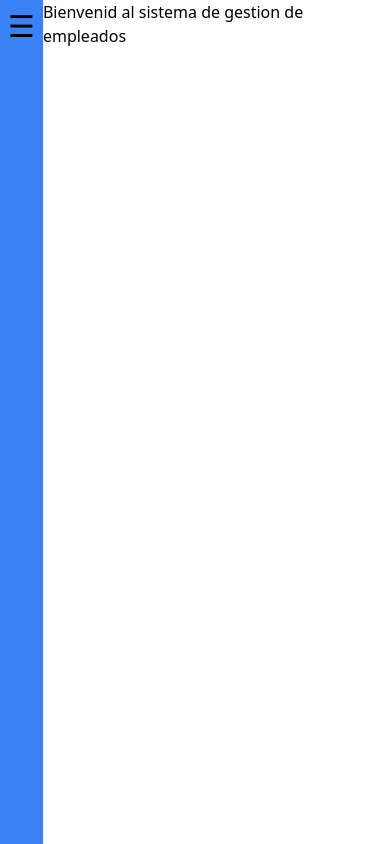
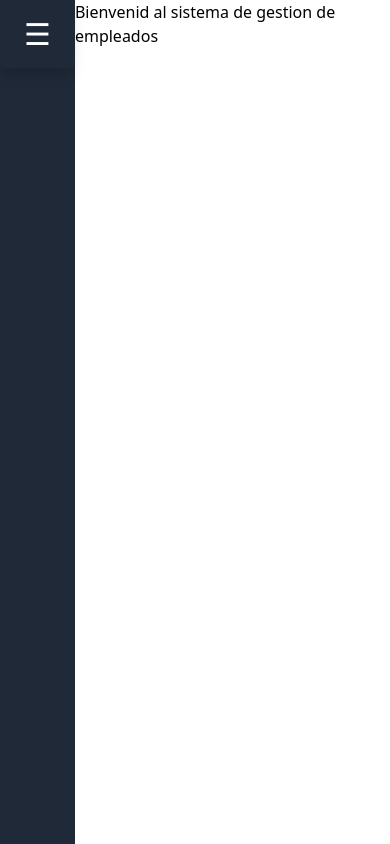
Before and after one commit to Kevin-ORojas/interfazFinalSena, a React (Vite) app in the folder client/vite-project/: page / in a window 390 px wide. Built offline with nearby package versions, Linux system fonts and the light colour scheme.

Commit message:
transition en navbar

```diff
--- a/client/vite-project/src/components/Sidebar.jsx
+++ b/client/vite-project/src/components/Sidebar.jsx
@@ -1,6 +1,7 @@
 import React, { useState } from "react";
 import CloseIcon from "@mui/icons-material/Close";
 import { Link } from "react-router-dom";
+import Home from "./Home";
 
 export const Sidebar = () => {
   const [isOpen, setIsOpen] = useState(false);
@@ -14,11 +15,11 @@ export const Sidebar = () => {
   };
 
   return (
-    <div className="flex min-h-screen">
+    <div className="flex min-h-screen relative">
       <aside
-        className={`w-64 h-screen bg-gray-800 text-white p-5 flex flex-col justify-between ${
-          isOpen ? "block" : "hidden"
-        } md:block  `}
+        className={`fixed w-64 left-0 top-0 h-screen  transition-transform duration-700 ease-in-out delay-150 bg-gray-800 text-white p-5 flex flex-col justify-between z-10 ${
+          isOpen ? "translate-x-0" : "-translate-x-full"
+        }  md:translate-x-0  `}
       >
         {/* Contenedor superior (logo, botón de cierre, navegación) */}
         <div>
@@ -86,16 +87,17 @@ export const Sidebar = () => {
         </div>
       </aside>
 
-      {/* Contenido */}
-
       <div
-        className={`${
-          isOpen ? "hidden transition duration-700" : "block "
-        } transition-all ease-in-out delay-150 bg-blue-500 `}
+        className={`flex-grow transition-all md:ml-64 duration-700 ease-in-out bg-gray-800  ${
+          isOpen ? "ml-44  opacity-0" : "ml-0 opacity-100"
+        } `}
       >
-        {/* Botón de menú solo en pantallas pequeñas */}
-        <button className="md:hidden text-white p-2" onClick={toggleSidebar}>
-          <span className="text-3xl text-black">&#9776;</span>
+        <button
+          className="  top-4 left-4 md:hidden text-white p-4 px-6 rounded-md  shadow-lg
+          "
+          onClick={toggleSidebar}
+        >
+          <span className="text-3xl text-white">&#9776;</span>
         </button>
       </div>
     </div>
```
